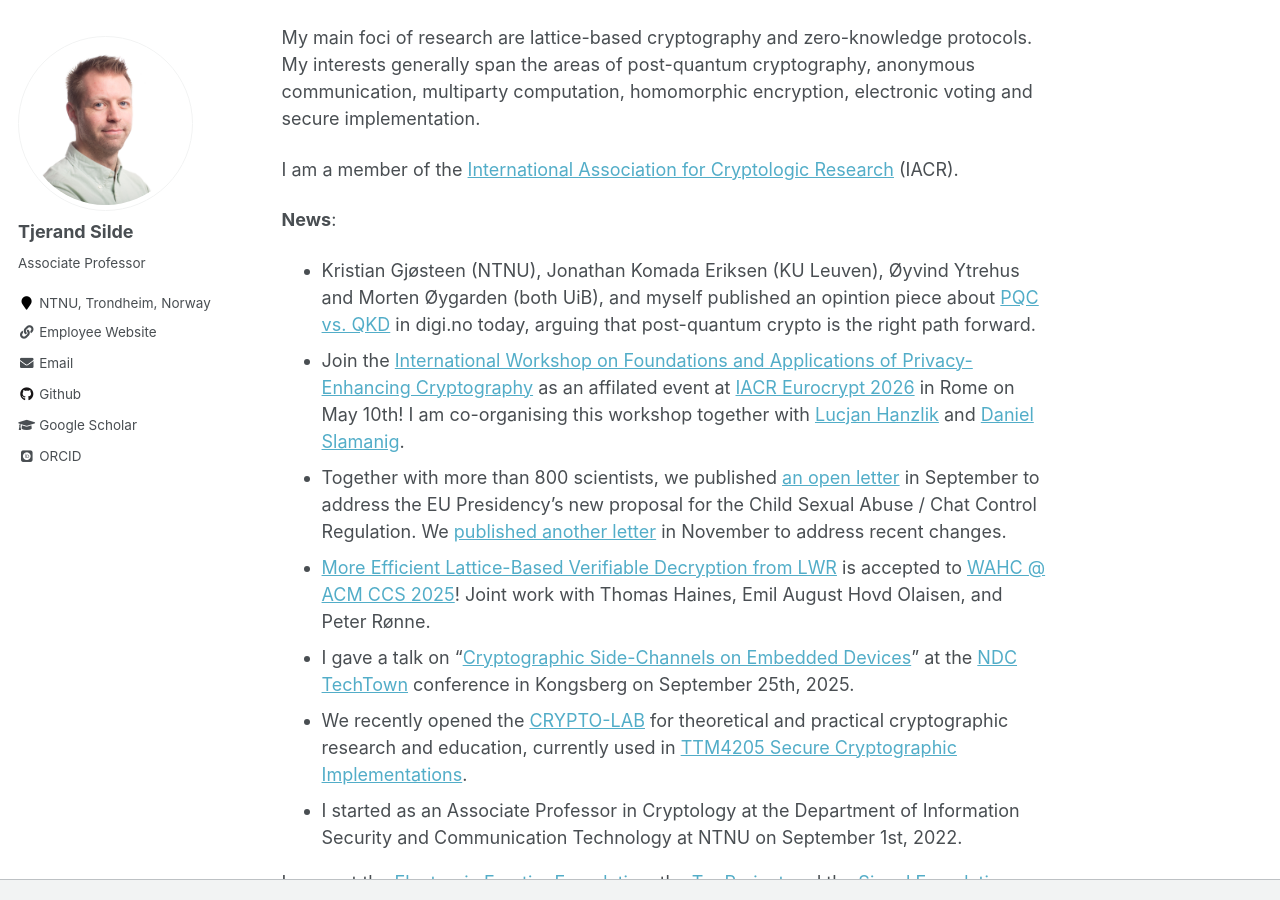
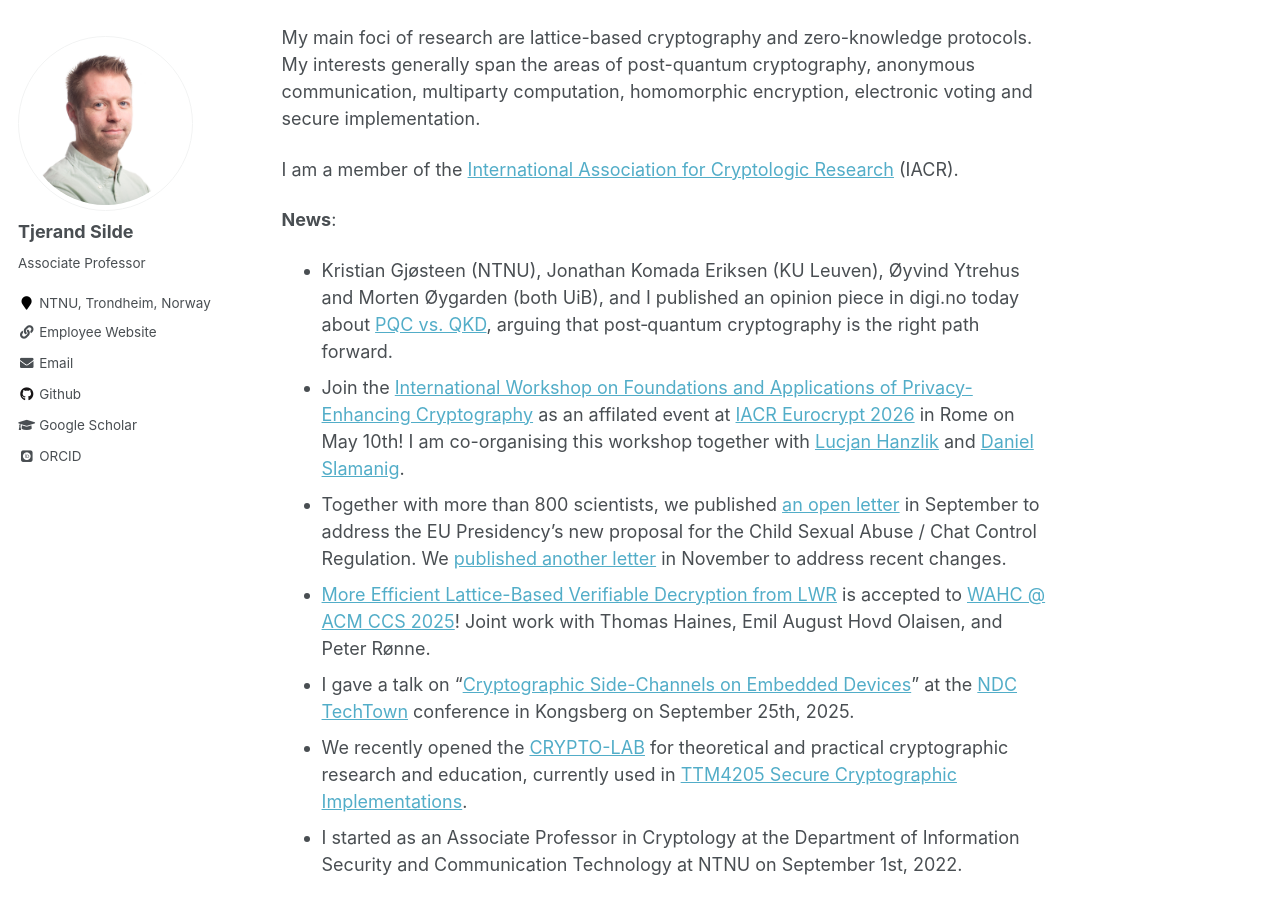
Before and after one commit to tjesi/tjesi.github.io, a Jekyll site: the page built from _pages/about.md, in a window 1280 px wide and 900 px high, scrolled down 503 px. Built offline with Jekyll 4.4.1, drawn with Linux system fonts in a browser that asks for light colours; some web fonts are replaced.

Commit message:
Update about.md

```diff
--- a/_pages/about.md
+++ b/_pages/about.md
@@ -22,7 +22,7 @@ I am a member of the [International Association for Cryptologic Research](https:
 
 **News**:
 
-- Kristian Gjøsteen (NTNU), Jonathan Komada Eriksen (KU Leuven), Øyvind Ytrehus and Morten Øygarden (both UiB), and myself published an opintion piece about [PQC vs. QKD](https://www.digi.no/artikler/debatt-spekulativ-kvanteteknologi-loser-ikke-sikkerhetsproblemene-vare/568500) in digi.no today, arguing that post-quantum crypto is the right path forward.
+- Kristian Gjøsteen (NTNU), Jonathan Komada Eriksen (KU Leuven), Øyvind Ytrehus and Morten Øygarden (both UiB), and I published an opinion piece in digi.no today about [PQC vs. QKD](https://www.digi.no/artikler/debatt-spekulativ-kvanteteknologi-loser-ikke-sikkerhetsproblemene-vare/568500), arguing that post‑quantum cryptography is the right path forward.
 - Join the [International Workshop on Foundations and Applications of Privacy-Enhancing Cryptography](https://privcryptworkshop.github.io) as an affilated event at [IACR Eurocrypt 2026](https://eurocrypt.iacr.org/2026) in Rome on May 10th! I am co-organising this workshop together with [Lucjan Hanzlik](https://lucjanhanzlik.github.io) and [Daniel Slamanig](https://danielslamanig.info).
 - Together with more than 800 scientists, we published [an open letter](https://csa-scientist-open-letter.org/Sep2025) in September to address the EU Presidency’s new proposal for the Child Sexual Abuse / Chat Control Regulation. We [published another letter](https://csa-scientist-open-letter.org/Nov2025) in November to address recent changes.
 - [More Efficient Lattice-Based Verifiable Decryption from LWR](https://dl.acm.org/doi/10.1145/3733811.3767315) is accepted to [WAHC @ ACM CCS 2025](https://homomorphicencryption.org/wahc-2025)! Joint work with Thomas Haines, Emil August Hovd Olaisen, and Peter Rønne.
```
